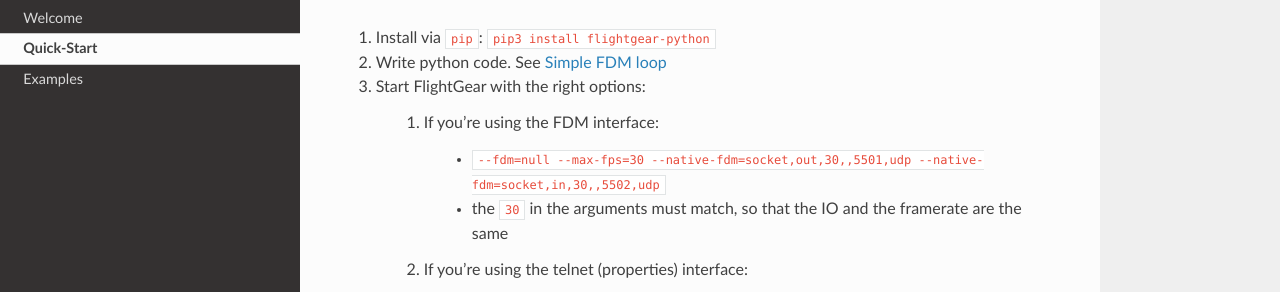
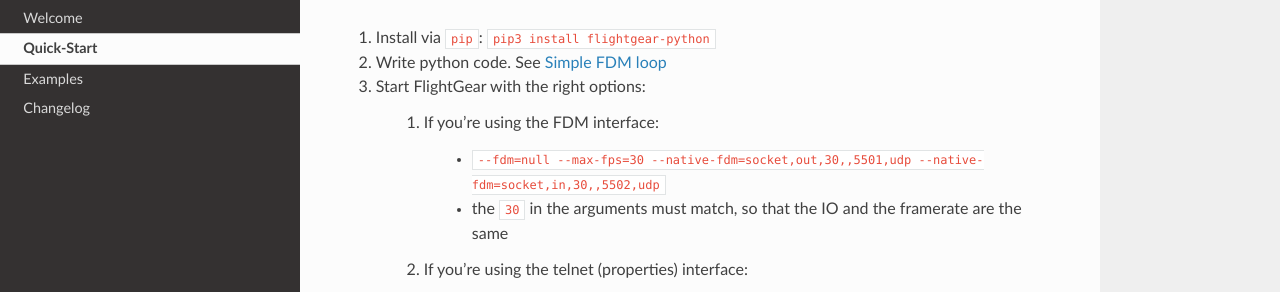
Before and after one commit to julianneswinoga/flightgear-python, a Sphinx documentation site: the page built from docs/source/quickstart.rst, in a window 1280 px wide. Shown: the part 134-426 px from the top of the page. Built offline with Sphinx 7.4.7 and the Read the Docs theme 2.0.0, drawn with Linux system fonts in a browser that asks for light colours.

Commit message:
Add changelog into rst documentation

```diff
--- /dev/null
+++ b/docs/source/changelog_link.rst
@@ -0,0 +1,4 @@
+Changelog
+=========
+
+.. mdinclude:: ../../CHANGELOG.md
--- a/docs/source/conf.py
+++ b/docs/source/conf.py
@@ -8,6 +8,7 @@
 # General configuration
 # https://www.sphinx-doc.org/en/master/usage/configuration.html#general-configuration
 extensions = [
+    'sphinx_mdinclude',
     'sphinx_rtd_theme',
     'sphinx.ext.autosectionlabel',
     'sphinx.ext.autodoc',
--- a/docs/source/index.rst
+++ b/docs/source/index.rst
@@ -10,6 +10,7 @@
     Welcome <self>
     quickstart
     examples
+    changelog_link
 
 API
 ---
--- a/pyproject.toml
+++ b/pyproject.toml
@@ -16,6 +16,7 @@
 
 [tool.poetry.dev-dependencies]
 sphinx = "^5.1.1"
+sphinx_mdinclude = "^0.5.2"
 sphinx-rtd-theme = "^1.0.0"
 sh = "^1.14.3"
 pytest-cov = "^3.0.0"
```
Also changed, not shown: 1 other file.
